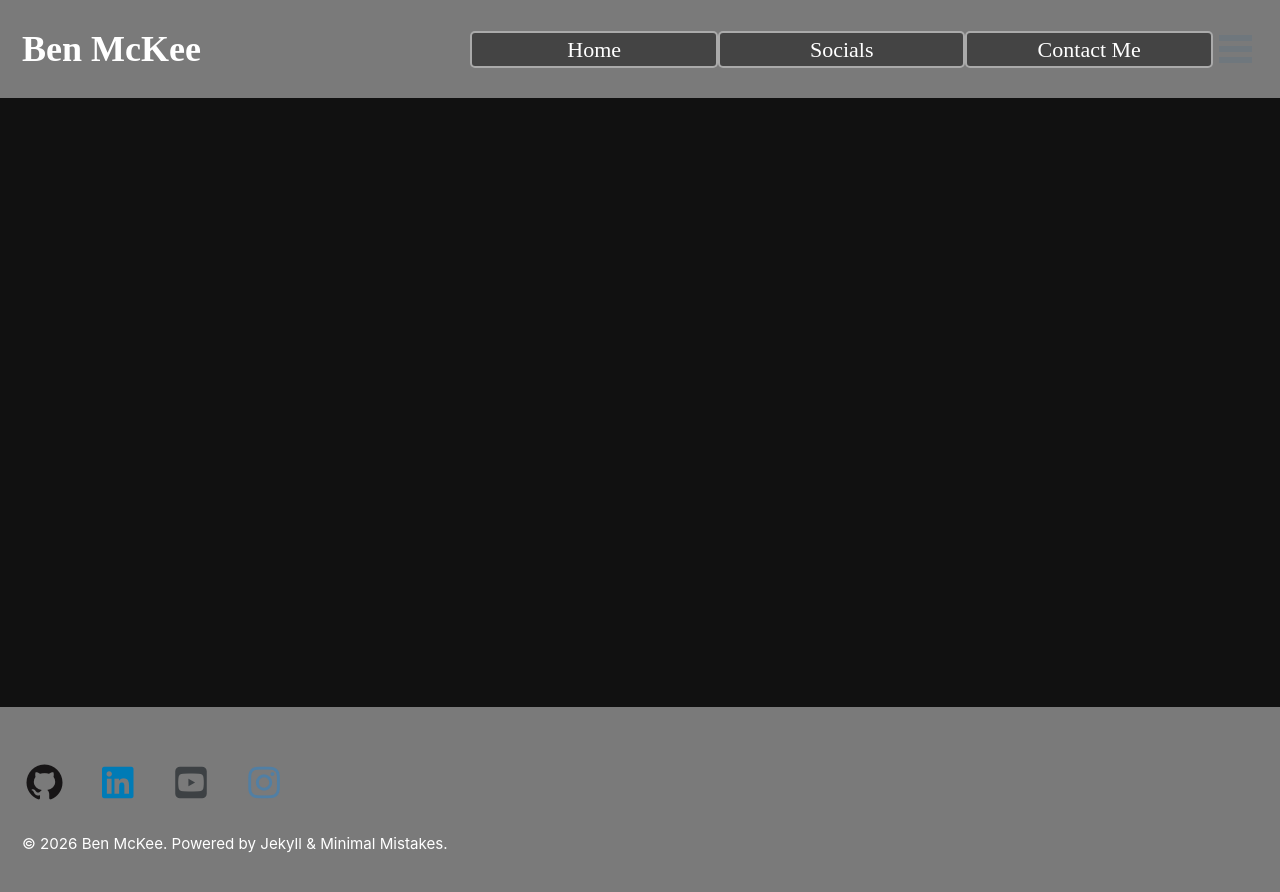
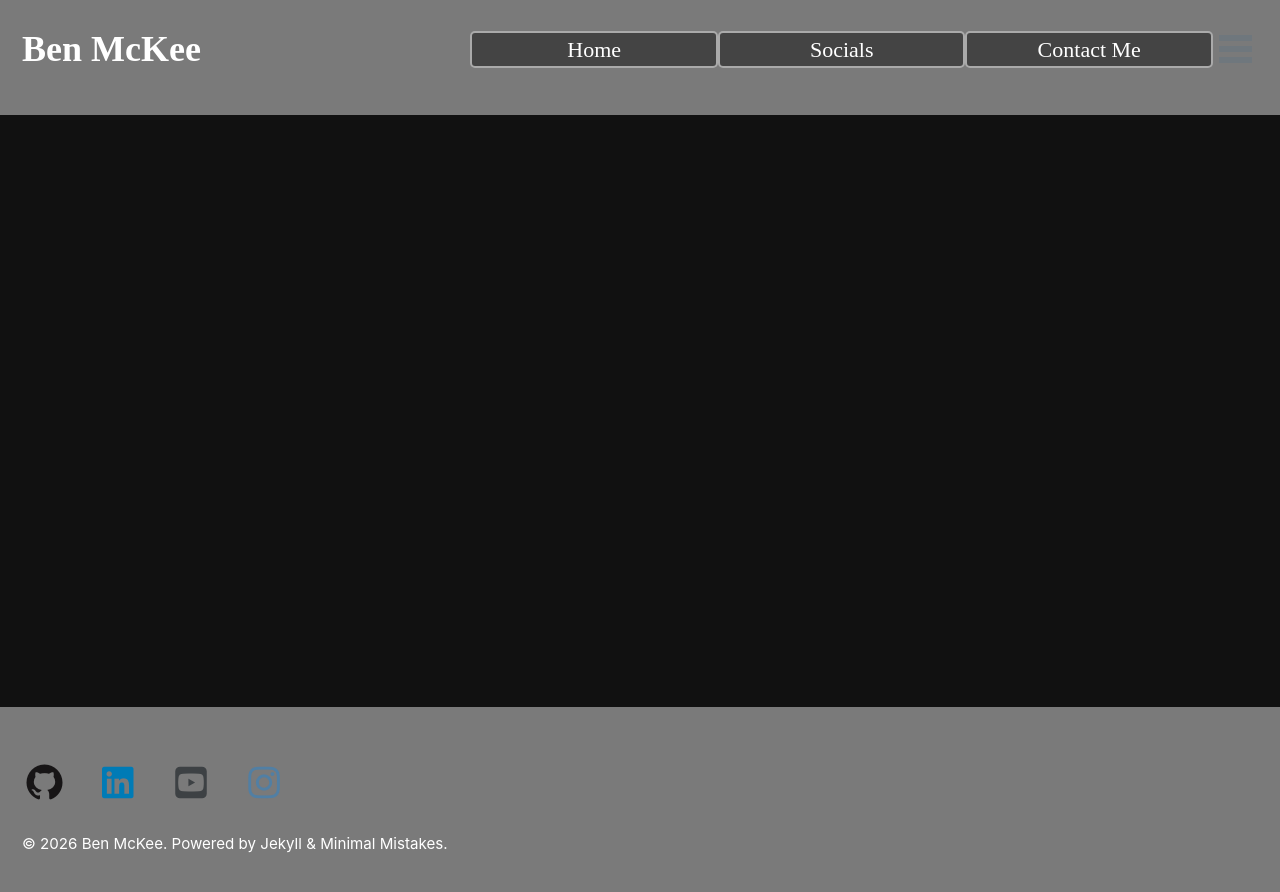
Before and after one commit to Bugglenuggets/Bugglenuggets.github.io, a Jekyll site: the page built from _pages/page-socials.md, in a window 1280 px wide. Shown: the top 892 px of the page. Built offline with Jekyll 4.4.1, drawn with Linux system fonts in a browser that asks for light colours.

Commit message:
Update _masthead.scss

```diff
--- a/_sass/minimal-mistakes/_masthead.scss
+++ b/_sass/minimal-mistakes/_masthead.scss
@@ -16,6 +16,7 @@
     margin-inline: 0px;
     padding: 1em;
     max-width: 100%;
+    min-height: 115px;
     max-height: 115px;
     display: -webkit-box;
     display: -ms-flexbox;
```
